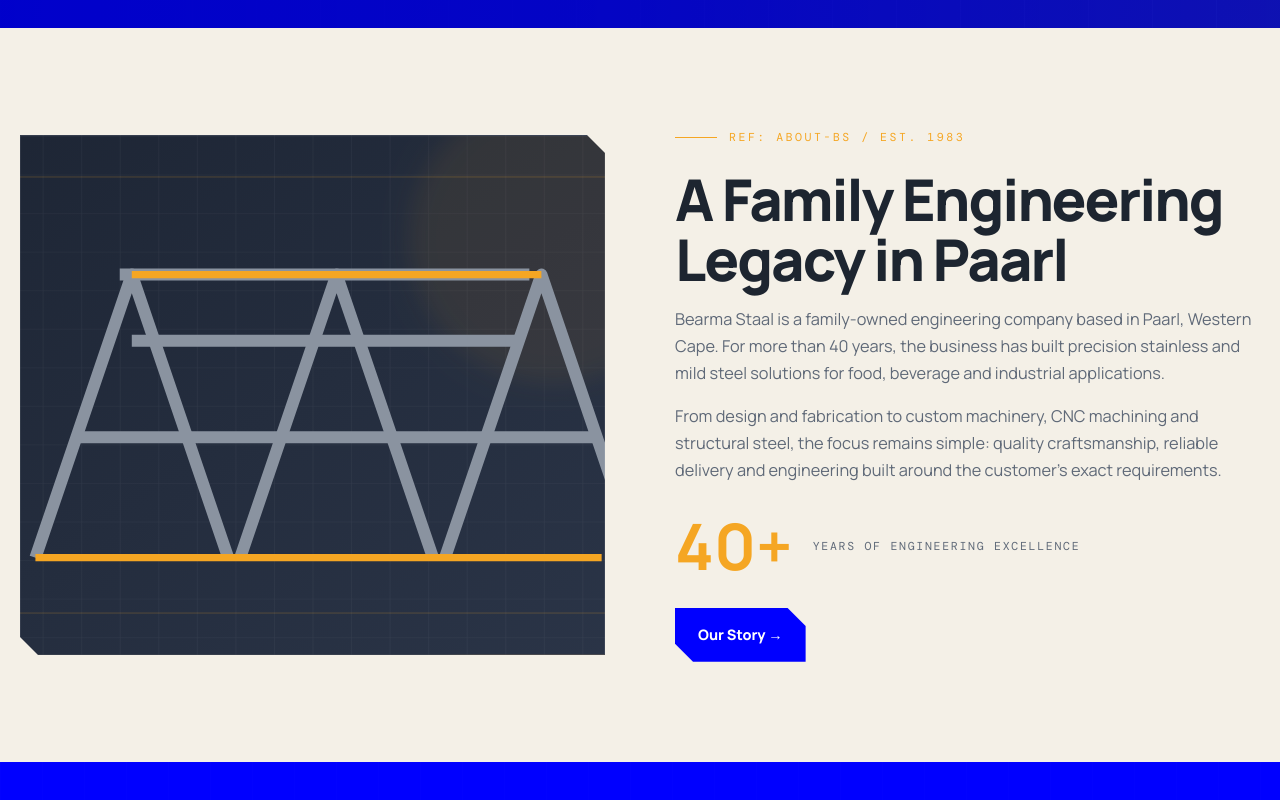
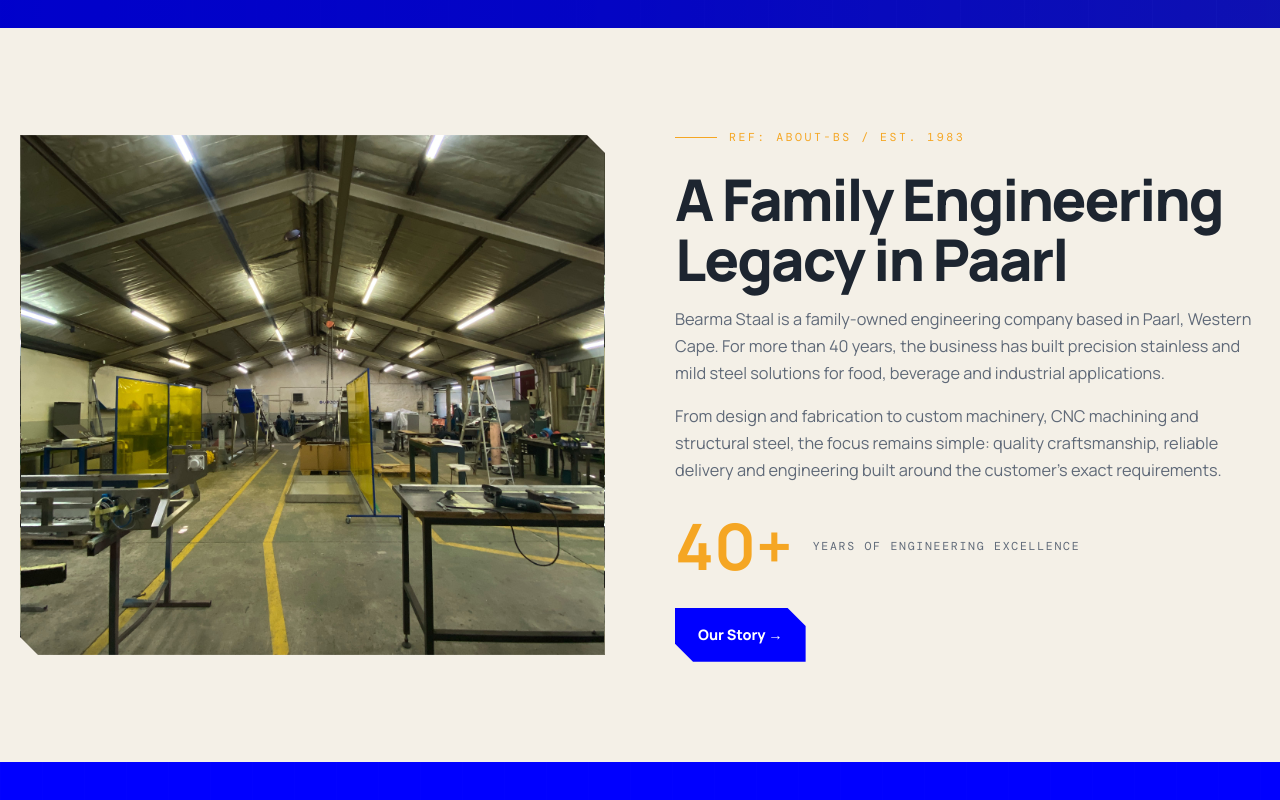
Before and after one commit to qwssolutions/Bearma-Staal, a plain HTML site: page index.html in a window 1280 px wide. Shown: the part 756-1556 px from the top of the page. Drawn offline with nearby package versions, Linux system fonts and the light colour scheme.

Commit message:
Update index.html

```diff
--- a/index.html
+++ b/index.html
@@ -138,7 +138,7 @@ View Our Services
 <div class="container two-col">
 
 <div class="media-card chamfer reveal"
-style="background-image:url('assets/images/project-structure.svg')">
+style="background-image:url('assets/images/BearmaFabric.jpeg')">
 </div>
 
 <div class="copy reveal">
```
